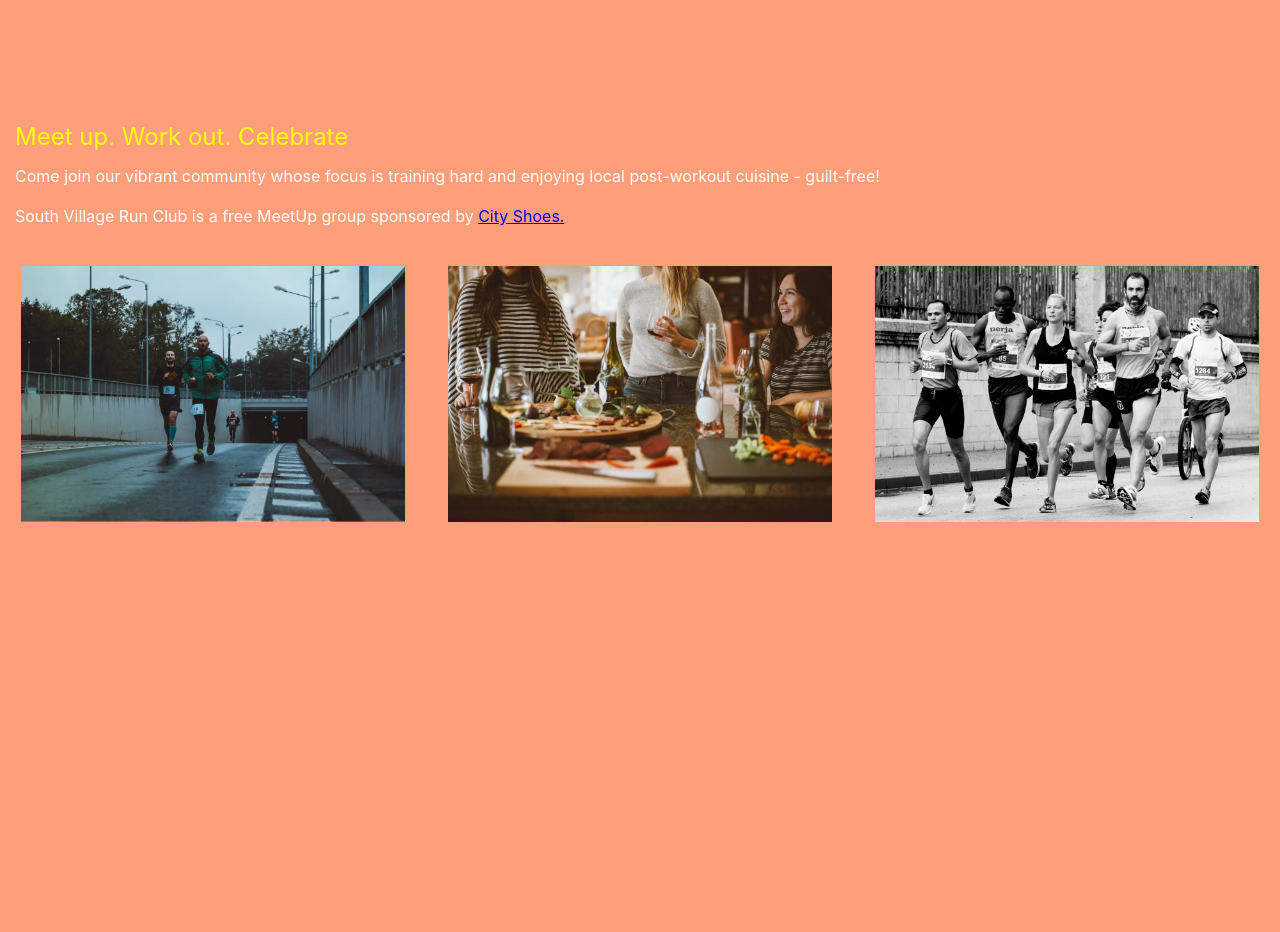
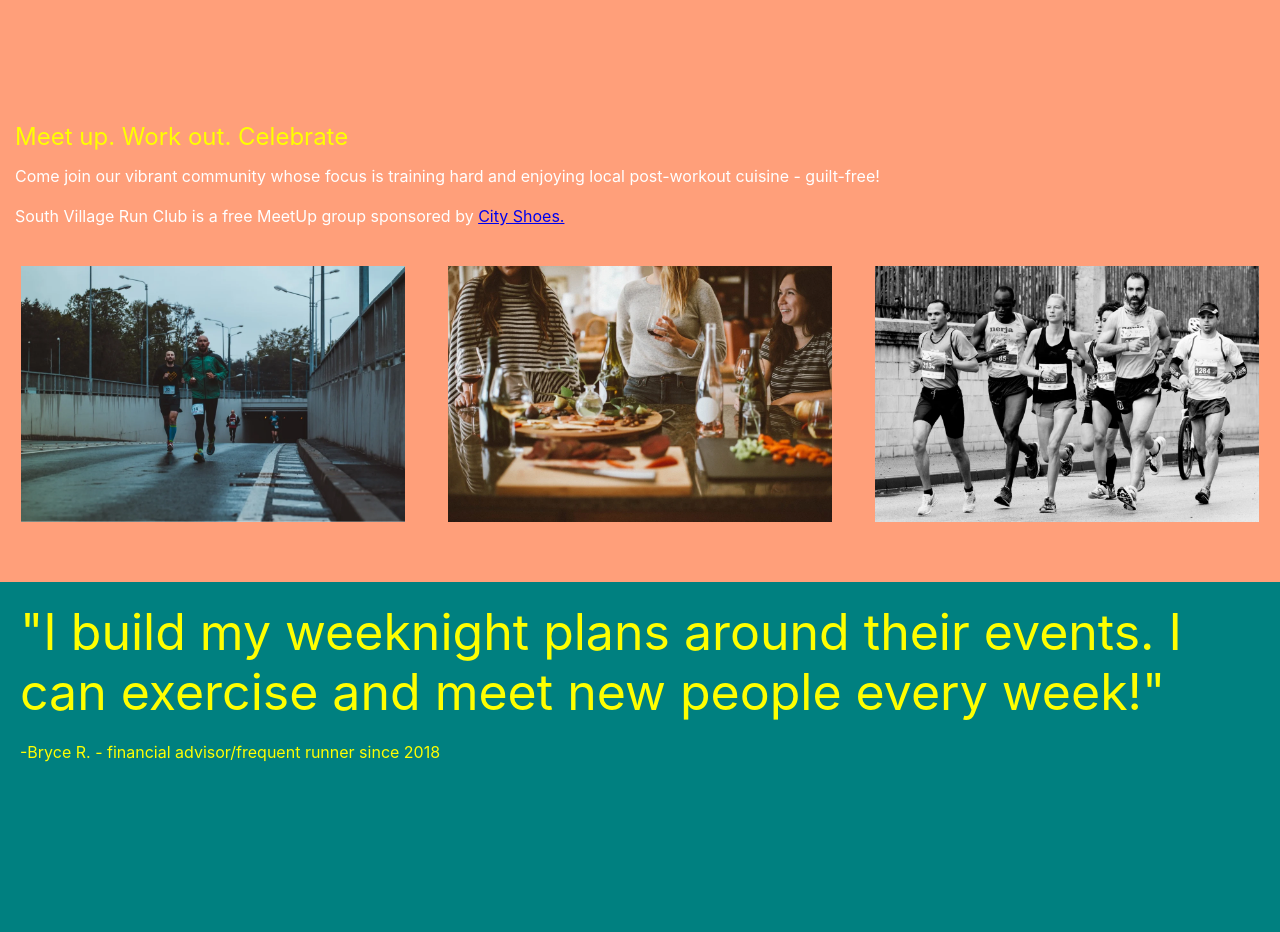
Before and after one commit to Naaabee/responsive-practice, a plain HTML site: page index.html in a window 1280 px wide. Shown: the part 378-1310 px from the top of the page. Before the commit the page ends 960 px from the top, so only its background shows below. Drawn offline with Linux system fonts and the light colour scheme.

Commit message:
third section completed

```diff
--- a/index.html
+++ b/index.html
@@ -44,5 +44,12 @@
             </div>
         </div>
     </section>
+
+    <section class="third-sec">
+        <div class="bullshit-2">
+            <h1>"I build my weeknight plans around their events. I can exercise and meet new people every week!"</h1>
+            <p>-Bryce R. - financial advisor/frequent runner since 2018</p>
+        </div>
+    </section>
 </body>
 </html>
--- a/resources/css/main.css
+++ b/resources/css/main.css
@@ -96,3 +96,33 @@ li {
     width: 90%;
     height: auto;
 }
+
+
+/* Third Section */
+
+.third-sec {
+    background-color: #008080;
+    height: 350px;
+    position: relative;
+}
+
+.bullshit-2 {
+    position: absolute;
+    margin: 20px 20px;
+    background-color: transparent;
+}
+
+.third-sec h1{
+    top: 50px;
+    font-size: 50px;
+    font-weight: 400;
+    color: yellow;
+    background-color: transparent;
+    margin-bottom: 20px;
+}
+
+.third-sec p {
+    top: 150px;
+    color: yellow;
+    background-color: transparent;
+}
```
